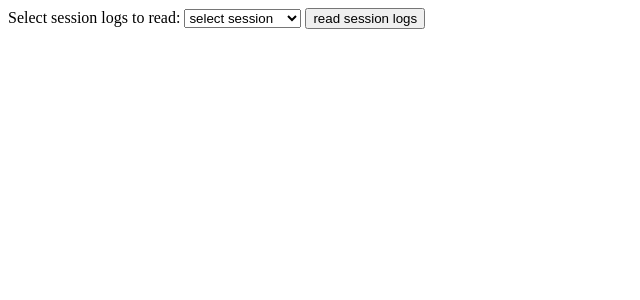
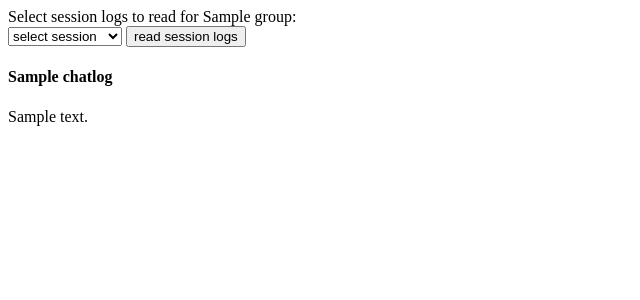
Before and after one commit to osuShiro/Aethelyra, a Django app: template rpgroup5/templates/rpgroup5/chatlog_view.html in a window 1280 px wide. Shown: the top 300 px of the page, without its empty margins (0-640 px from the left). Run offline with Django 3.2, Linux system fonts and the light colour scheme; the template is opened without the code that fills it: most values are stand-ins (such as "Sample title", 1, 10 or a date in 2020).

Commit message:
Add view page.

```diff
--- /dev/null
+++ b/rpgroup5/static/chatlog.css
@@ -0,0 +1,39 @@
+div
+{
+    -webkit-text-size-adjust: 100%;
+    -webkit-user-select: none;
+    border-style: solid;
+    border-width: 2px 0px 0px 0px;
+    border-color:lightgrey;
+    padding:4px;
+    font-family: "Helvetica Neue",Helvetica,Arial,sans-serif
+    font_size:12px;
+}
+
+.message
+{
+    border-width: 2px 0px 0px 0px;
+    border-color:lightgrey;
+    background-color: rgb(240,240,240);
+}
+
+.emote
+{
+    border-width: 4px 0px 0px 0px;
+    border-color:orange;
+    background-color: rgb(245,230,210);
+}
+
+.desc
+{
+    font-weight: bold;
+    font-style: italic;
+    text-align: center;
+}
+
+.roll
+{
+    border: 1px solid black;
+    background-color: white;
+    margin: 4px;
+}
--- a/rpgroup5/templates/rpgroup5/chatlog_view.html
+++ b/rpgroup5/templates/rpgroup5/chatlog_view.html
@@ -3,16 +3,17 @@
 <head>
     <meta charset="UTF-8">
     <title>Abargia session chat logs</title>
+    <link rel="stylesheet" type="text/css" href="/static/chatlog.css">
 </head>
 <body>
     <form method="post">
         {% csrf_token %}
-            Select session logs to read:
-            {% if session_list %}
+        Select session logs to read for {{group}}:<br />
+        {% if chatlog_list %}
             <select name="title">
                 <option>select session</option>
-                    {% for session in session_list %}
-                        <option value={{session.title}}>{{session.title}}</option>
+                {% for chatlog in chatlog_list %}
+                    <option value={{chatlog.title}}>{{chatlog.title}}</option>
                 {% endfor %}
             </select>
             <input type="submit" value="read session logs">
@@ -20,5 +21,9 @@
         No session logs yet.
         {% endif %}
     </form>
+    {% if chatlog %}
+        <h4>{{chatlog.title}}</h4>
+        {{chatlog.content|safe}}
+    {% endif %}
 </body>
 </html>
--- a/rpgroup5/templates/rpgroup5/home.html
+++ b/rpgroup5/templates/rpgroup5/home.html
@@ -6,6 +6,6 @@
 </head>
 <body>
     <p>You're probably here for the <a href="view/">novel-like RP reports.</a></p>
-    <p>Or maybe the chat logs <a href="chatlogs/abargia/">for Abargia.</a> or for Aethelyra.</p>
+    <p>Or maybe the chat logs <a href="chatlogs/Abargia/">for Abargia.</a> or <a href="chatlogs/Aethelyra/">for Aethelyra</a>.</p>
 </body>
 </html>
```
Also changed, not shown: Aethelyra/urls.py (+5 -3 lines), rpgroup5/views.py (+13 -2 lines). Lines whose indentation alone changed are shown as unchanged.
